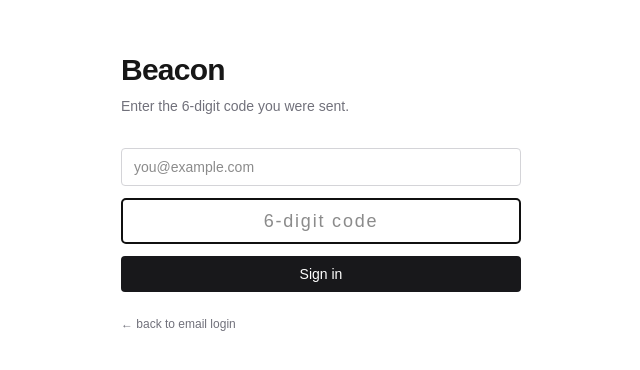
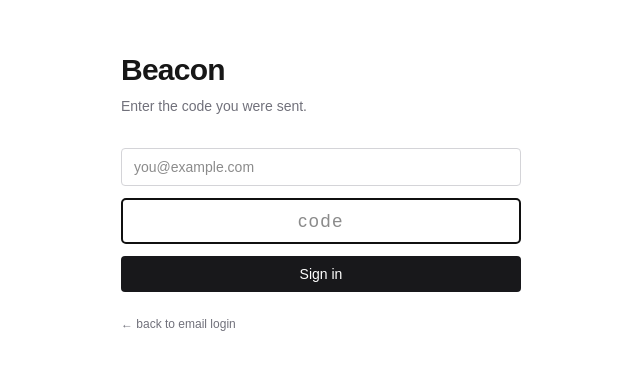
Before and after one commit to sratanjee/Beacon, a Next.js app: page /login/verify in a window 1280 px wide. Shown: the part 208-578 px from the top of the page, without its empty margins (319-959 px from the left). Built offline with nearby package versions, Linux system fonts and the light colour scheme.

Commit message:
OTP: accept 6-8 digit codes (Supabase admin generateLink returns 8)

```diff
--- a/app/api/auth/verify-otp/route.ts
+++ b/app/api/auth/verify-otp/route.ts
@@ -13,7 +13,7 @@
   const email = String(form.get('email') ?? '').trim().toLowerCase();
   const token = String(form.get('token') ?? '').trim();
 
-  if (!email.includes('@') || !/^\d{6}$/.test(token)) {
+  if (!email.includes('@') || !/^\d{6,8}$/.test(token)) {
     return NextResponse.redirect(new URL('/login/verify?error=1', req.url), 303);
   }
 
--- a/app/login/page.tsx
+++ b/app/login/page.tsx
@@ -37,7 +37,7 @@
         )}
       </form>
       <p className="mt-6 text-xs text-zinc-500">
-        Have a 6-digit code instead?{' '}
+        Have a code instead?{' '}
         <a href="/login/verify" className="underline hover:text-zinc-800 dark:hover:text-zinc-300">
           Enter it here
         </a>
--- a/app/login/verify/page.tsx
+++ b/app/login/verify/page.tsx
@@ -10,7 +10,7 @@
     <main className="mx-auto flex min-h-screen max-w-md flex-col justify-center px-6">
       <h1 className="text-3xl font-semibold tracking-tight">Beacon</h1>
       <p className="mt-2 text-sm text-zinc-500">
-        Enter the 6-digit code you were sent.
+        Enter the code you were sent.
       </p>
       <form method="post" action="/api/auth/verify-otp" className="mt-8 space-y-3">
         <input
@@ -26,10 +26,10 @@
           name="token"
           required
           inputMode="numeric"
-          pattern="\d{6}"
+          pattern="\d{6,8}"
           autoFocus
-          maxLength={6}
-          placeholder="6-digit code"
+          maxLength={8}
+          placeholder="code"
           className="w-full rounded border border-zinc-300 bg-white px-3 py-2 text-center text-lg tracking-widest tabular-nums dark:border-zinc-700 dark:bg-zinc-900"
         />
         <button
```
